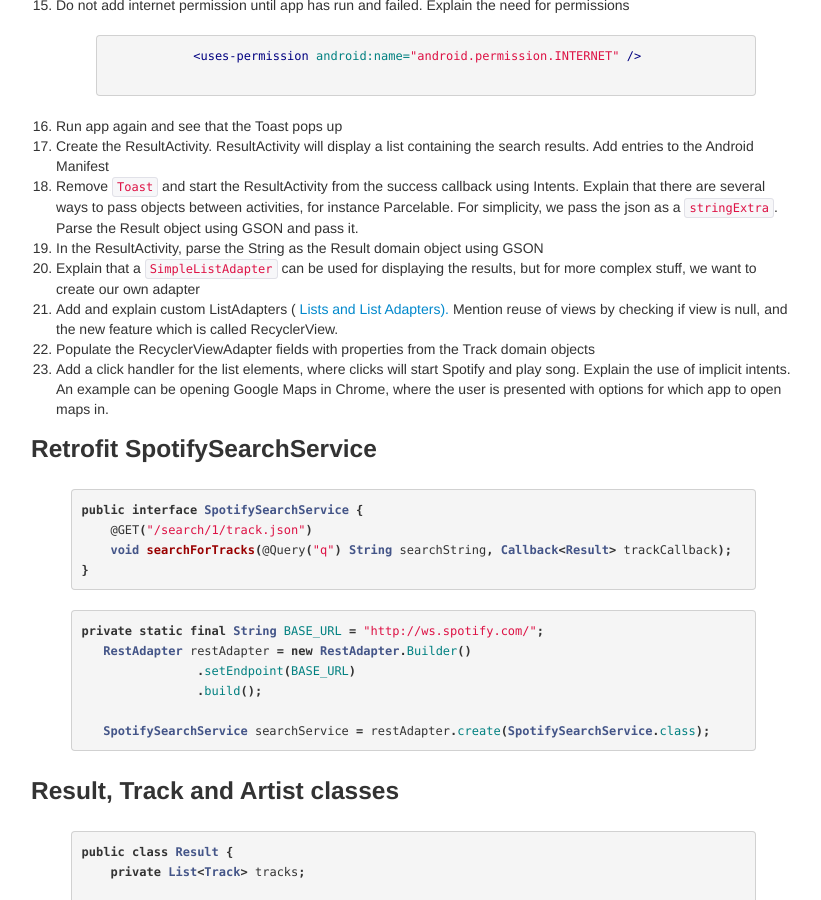
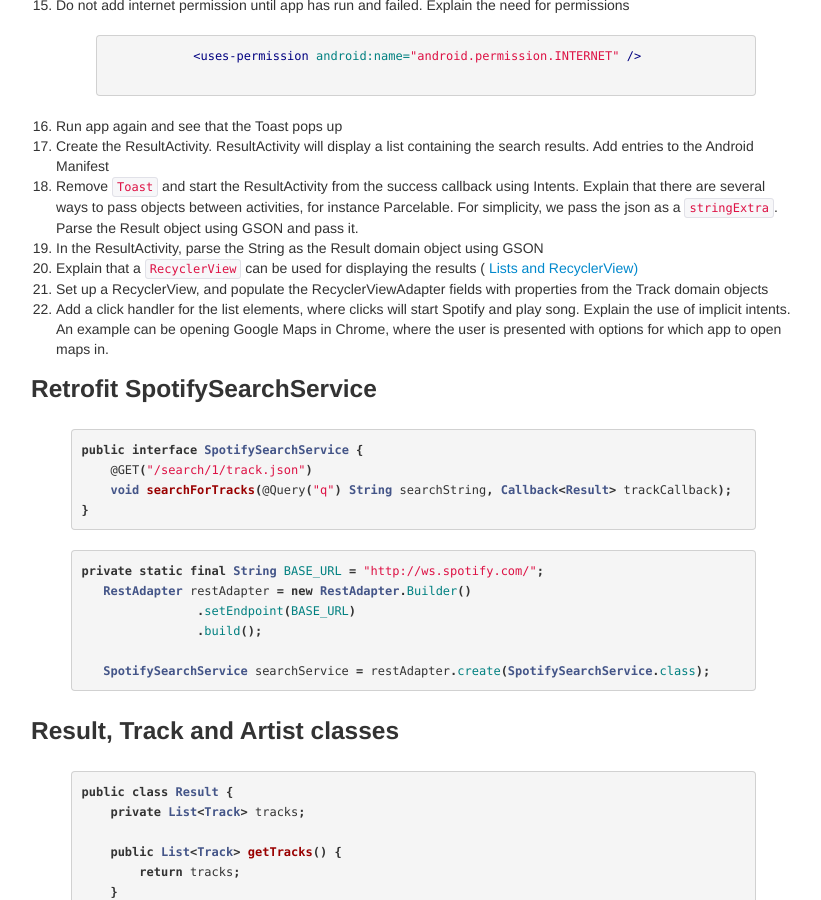
Before and after one commit to bekk/android101, a Jekyll site: the page built from docs/pages/manuscript.html, in a window 1280 px wide and 900 px high, scrolled down 768 px. Shown: the whole window, without its empty margins (29-850 px from the left). Built offline with Jekyll 4.4.1, drawn with Linux system fonts in a browser that asks for light colours; Markdown is read by kramdown in place of the engine named in the settings.

Commit message:
Updated manuscript

```diff
--- a/docs/pages/manuscript.html
+++ b/docs/pages/manuscript.html
@@ -41,10 +41,8 @@
     	stringExtra</code>. Parse the Result object using GSON and pass it.</li>
 
     <li>In the ResultActivity, parse the String as the Result domain object using GSON</li>
-    <li> Explain that a <code>SimpleListAdapter</code> can be used for displaying the results, but for more complex stuff, we want to create our own adapter</code></li>
-    <li>Add and explain custom ListAdapters (<a href="list-list-adapters.html"> Lists and List Adapters).</a> Mention reuse of views by checking if view is null, and the new
-        feature which is called RecyclerView.</li>
-    <li>Populate the RecyclerViewAdapter fields with properties from the Track domain objects</li>
+    <li> Explain that a <code>RecyclerView</code> can be used for displaying the results (<a href="list-list-adapters.html"> Lists and RecyclerView)</a> </code></li>
+    <li> Set up a RecyclerView, and populate the RecyclerViewAdapter fields with properties from the Track domain objects</li>
     <li>Add a click handler for the list elements, where clicks will start Spotify and play song. Explain the use of implicit intents. An example
         can be opening Google Maps in Chrome, where the user is presented with options for which app to open maps in.</li>
 </ol>
```
